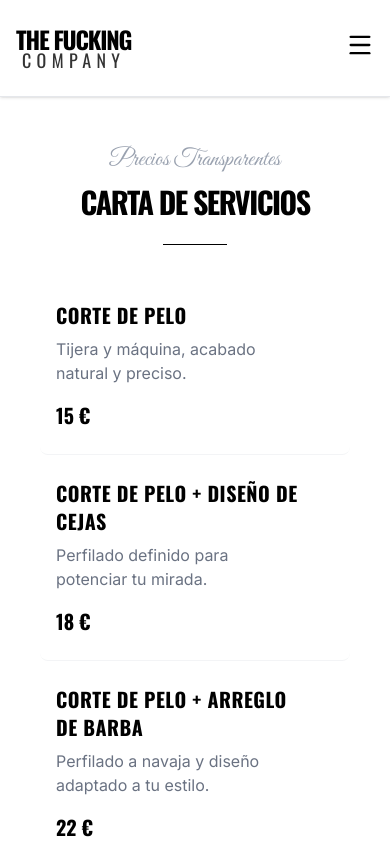
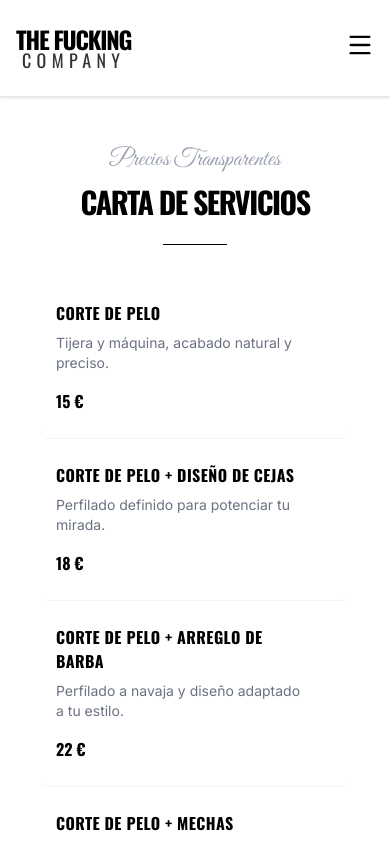
Before and after one commit to thefckingcompany/tfc-web, a React (Vite) app: page /servicios in a window 390 px wide. Shown: the top 844 px of the page. Built offline with nearby package versions, Linux system fonts and the light colour scheme.

Commit message:
Standardize font sizes across Team, Services, and Contact pages for consistent mobile UI

```diff
--- a/src/components/home/TeamTeaser.tsx
+++ b/src/components/home/TeamTeaser.tsx
@@ -42,7 +42,7 @@ export const TeamTeaser = () => {
                                     rel="noopener noreferrer"
                                     className="flex items-center gap-2 border-b border-white/50 pb-1 hover:border-white transition-colors cursor-pointer hover:text-gray-200"
                                 >
-                                    <h3 className="text-white font-oswald text-2xl uppercase tracking-widest">
+                                    <h3 className="text-white font-oswald text-xl md:text-2xl uppercase tracking-widest">
                                         {barber.name}
                                     </h3>
                                     <Instagram className="text-white" size={20} />
--- a/src/pages/Contact.tsx
+++ b/src/pages/Contact.tsx
@@ -34,28 +34,28 @@ const Contact = () => {
 
                         <div className="flex flex-col gap-12 mb-16">
                             <div>
-                                <h3 className="text-lg md:text-xl font-oswald font-bold uppercase tracking-widest mb-4 border-b-2 border-black inline-block py-1">Dirección</h3>
+                                <h3 className="text-base md:text-xl font-oswald font-bold uppercase tracking-widest mb-4 border-b-2 border-black inline-block py-1">Dirección</h3>
                                 <a
                                     href="https://google.com/maps?ll=28.07699,-16.55746&z=19&t=h&hl=es&gl=ES&mapclient=embed&q=C.+Princesa+Ifara,+5+38611+San+Isidro+Santa+Cruz+de+Tenerife"
                                     target="_blank"
                                     rel="noopener noreferrer"
-                                    className="block text-gray-600 font-sans leading-relaxed text-base tracking-wide hover:text-black transition-colors"
+                                    className="block text-gray-600 font-sans leading-relaxed text-sm md:text-base tracking-wide hover:text-black transition-colors"
                                 >
                                     Calle Princesa Ifara, Local 5<br />
                                     38611 Granadilla de Abona (Canarias)
                                 </a>
                             </div>
                             <div>
-                                <h3 className="text-lg md:text-xl font-oswald font-bold uppercase tracking-widest mb-4 border-b-2 border-black inline-block py-1">Teléfono</h3>
+                                <h3 className="text-base md:text-xl font-oswald font-bold uppercase tracking-widest mb-4 border-b-2 border-black inline-block py-1">Teléfono</h3>
                                 <a
                                     href="tel:+34664194168"
-                                    className="block text-gray-600 font-sans leading-relaxed text-xl tracking-wide font-bold hover:text-black transition-colors"
+                                    className="block text-gray-600 font-sans leading-relaxed text-lg md:text-2xl tracking-wide font-bold hover:text-black transition-colors"
                                 >
                                     664 194 168
                                 </a>
                             </div>
                             <div>
-                                <h3 className="text-lg md:text-xl font-oswald font-bold uppercase tracking-widest mb-6 border-b-2 border-black inline-block py-1">Horario</h3>
+                                <h3 className="text-base md:text-xl font-oswald font-bold uppercase tracking-widest mb-6 border-b-2 border-black inline-block py-1">Horario</h3>
                                 <ul className="text-gray-600 font-sans leading-relaxed space-y-4 text-base tracking-wide w-full max-w-md">
                                     <li className="flex justify-between items-center border-b border-gray-200 pb-2">
                                         <span>Lunes a Viernes</span>
--- a/src/pages/Services.tsx
+++ b/src/pages/Services.tsx
@@ -33,13 +33,13 @@ const Services = () => {
                         {categories[0].items.map((item) => (
                             <div key={item.name} className="flex flex-col sm:flex-row justify-between items-baseline group py-6 border-b border-gray-100 last:border-0 hover:bg-gray-50 transition-colors px-4 rounded-lg">
                                 <div className="flex-1 pr-8">
-                                    <h3 className="text-xl md:text-2xl font-oswald font-bold text-black uppercase tracking-wide">
+                                    <h3 className="text-base md:text-xl font-oswald font-bold text-black uppercase tracking-wide">
                                         {item.name}
                                     </h3>
-                                    <p className="text-base text-gray-500 mt-2 font-sans">{item.desc}</p>
+                                    <p className="text-sm md:text-base text-gray-500 mt-2 font-sans">{item.desc}</p>
                                 </div>
                                 <div className="w-full sm:w-auto mt-4 sm:mt-0 flex-none">
-                                    <span className="text-xl font-bold font-oswald text-black whitespace-nowrap">
+                                    <span className="text-base md:text-xl font-bold font-oswald text-black whitespace-nowrap">
                                         {item.price}
                                     </span>
                                 </div>
--- a/src/pages/Team.tsx
+++ b/src/pages/Team.tsx
@@ -74,7 +74,7 @@ const Team = () => {
                         {/* Content */}
                         <div className="p-8 bg-white border border-gray-100 flex-grow flex flex-col justify-between">
                             <div>
-                                <h2 className="text-3xl font-oswald font-bold uppercase mb-1">{member.name}</h2>
+                                <h2 className="text-xl md:text-3xl font-oswald font-bold uppercase mb-1">{member.name}</h2>
                                 <h3 className="text-gray-500 font-sans text-xs uppercase tracking-[0.2em] mb-6">{member.role}</h3>
                                 <p className="text-gray-600 mb-6 leading-relaxed text-sm font-sans">
                                     {member.bio}
```
